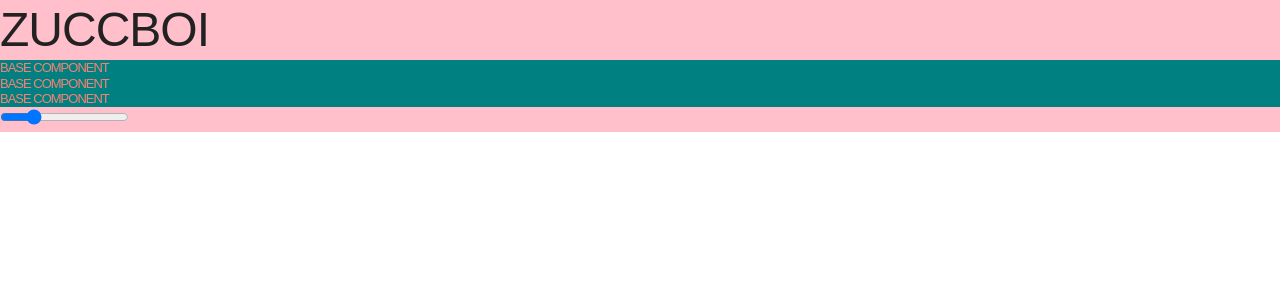
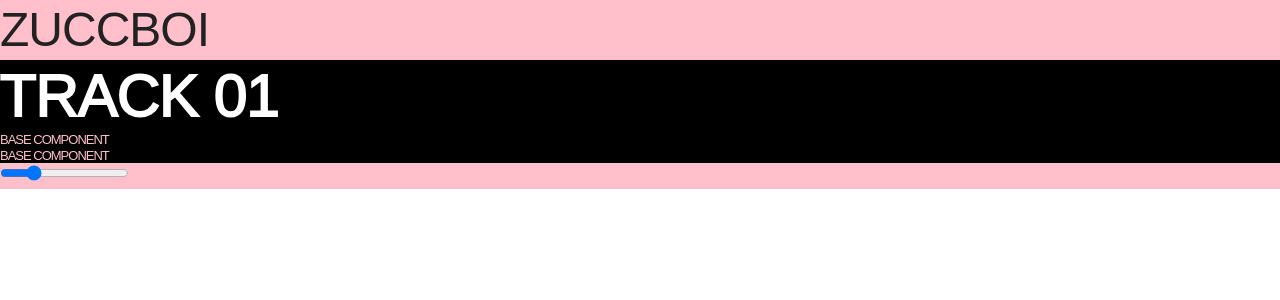
Before and after one commit to huntercaron/banger, a React (Create React App) app: page / in a window 1280 px wide. Shown: the top 300 px of the page. Built offline with nearby package versions, Linux system fonts and the light colour scheme; no server answers.

Commit message:
mute button

```diff
--- a/src/components/MuteButton/index.js
+++ b/src/components/MuteButton/index.js
@@ -4,10 +4,22 @@ import styled from 'styled-components';
 const Wrapper = styled.div`
     background-color: transparent;
 
-    h1 {
-      font-size: 1.3rem;
-      color: pink;
+    .muted {
+      color: black;
+      -webkit-text-stroke-width: 1px;
+      -webkit-text-stroke-color: white;
     }
+
+    .not_muted {
+      color: white;
+      -webkit-text-stroke-width: 2px;
+      -webkit-text-stroke-color: white;
+    }
+
+    h1:hover {
+      cursor: pointer;
+    }
+
 `
 
 class MuteButton extends Component {
@@ -15,20 +27,25 @@ class MuteButton extends Component {
         super(props);
 
         this.state = {
-
+          muted: false
         }
 
-        this.handleChange = this.handleChange.bind(this);
+        // this.handleChange = this.handleChange.bind(this);
+        this.changeStyle = this.changeStyle.bind(this);
     }
 
-    handleChange(event) {
-
+    changeStyle() {
+      if (this.state.muted == false) {
+        this.setState({muted: true})
+      } else {
+        this.setState({muted: false})
+      }
     }
 
     render() {
       return (
           <Wrapper {...this.props}>
-            <h1>BASE COMPONENT</h1>
+            <h1 className={this.state.muted?'muted':'not_muted'} onClick={this.changeStyle}>TRACK 01</h1>
           </Wrapper>
       )
     }
--- a/src/components/Track/index.js
+++ b/src/components/Track/index.js
@@ -6,12 +6,7 @@ import ClearButton from '../ClearButton'
 import Timeline from '../Timeline'
 
 const Wrapper = styled.div`
-    background-color: teal;
-
-    h1 {
-      font-size: 1.3rem;
-      color: Salmon;
-    }
+    background-color: black;
 `
 
 class Track extends Component {
--- a/src/index.css
+++ b/src/index.css
@@ -37,7 +37,15 @@ body {
 h1, h2, h3, h4, h5, h6 {
     margin-top: 0;
     margin-bottom: 0rem;
-    font-weight: 300; }
+    font-weight: 300;
+    -webkit-touch-callout: none; /* iOS Safari */
+    -webkit-user-select: none; /* Safari */
+     -khtml-user-select: none; /* Konqueror HTML */
+       -moz-user-select: none; /* Firefox */
+        -ms-user-select: none; /* Internet Explorer/Edge */
+            user-select: none; /* Non-prefixed version, currently
+                                  supported by Chrome and Opera */
+}
 h1 { font-size: 6.0rem; line-height: 1.2;  letter-spacing: -.1rem;}
 h2 { font-size: 4.8rem; line-height: 1.25; letter-spacing: -.1rem; }
 h3 { font-size: 3.6rem; line-height: 1.3;  letter-spacing: -.1rem; }
```
Also changed, not shown: src/components/RateSlider/index.js (line endings or trailing spaces).
